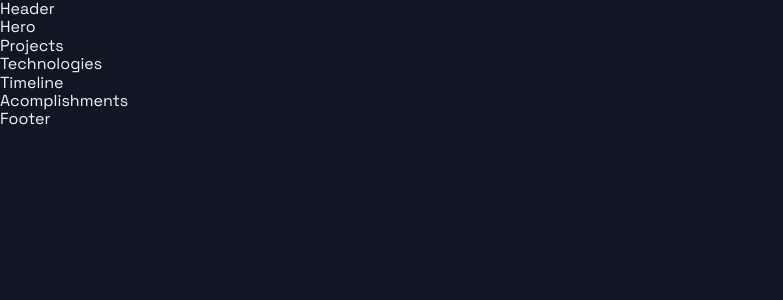
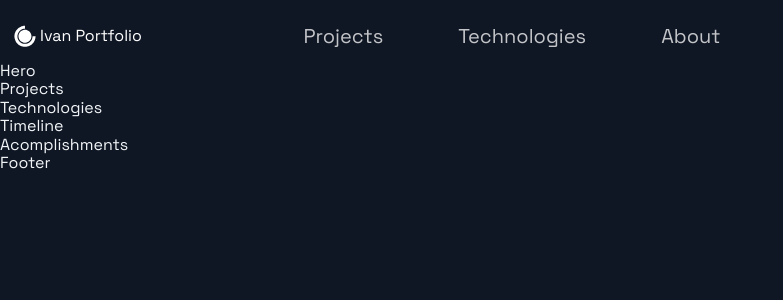
Before and after one commit to Ivandamien/next_portfolio, a Next.js app: page / in a window 1280 px wide. Shown: the top 300 px of the page, without its empty margins (0-783 px from the left). Built offline with nearby package versions, Linux system fonts and the light colour scheme.

Commit message:
Building the header

```diff
--- a/src/components/Header/Header.js
+++ b/src/components/Header/Header.js
@@ -1,14 +1,52 @@
-import Link from 'next/link';
-import React from 'react';
-import { AiFillGithub, AiFillInstagram, AiFillLinkedin } from 'react-icons/ai';
-import { DiCssdeck } from 'react-icons/di';
+import Link from "next/link";
+import React from "react";
+import { AiFillGithub, AiFillInstagram, AiFillLinkedin } from "react-icons/ai";
+import { DiCssdeck } from "react-icons/di";
 
-import { Container, Div1, Div2, Div3, NavLink, SocialIcons } from './HeaderStyles';
+import {
+  Container,
+  Div1,
+  Div2,
+  Div3,
+  NavLink,
+  SocialIcons,
+} from "./HeaderStyles";
+import dynamic from "next/dynamic";
 
-const Header = () =>  (
-  <div>
-    Header
-  </div>
+const Header = () => (
+  <Container>
+    <Div1>
+      <Link legacyBehavior href="/">
+        <a style={{ display: "flex", alignItems: "center", color: "white" }}>
+          <DiCssdeck size="3rem" />
+          <span>Ivan Portfolio</span>
+        </a>
+      </Link>
+    </Div1>
+
+    <Div2>
+      <li>
+        <Link href="#projects">
+          <NavLink>Projects</NavLink>
+        </Link>
+      </li>
+
+      <li>
+        <Link href="#tech">
+          <NavLink>Technologies</NavLink>
+        </Link>
+      </li>
+
+      <li>
+        <Link href="#about">
+          <NavLink>About</NavLink>
+        </Link>
+      </li>
+    </Div2>
+
+
+  </Container>
 );
+export default dynamic (() => Promise.resolve(Header), {ssr: false})
 
-export default Header;
+// export default Header;
```
Also changed, not shown: .babelrc (added).
